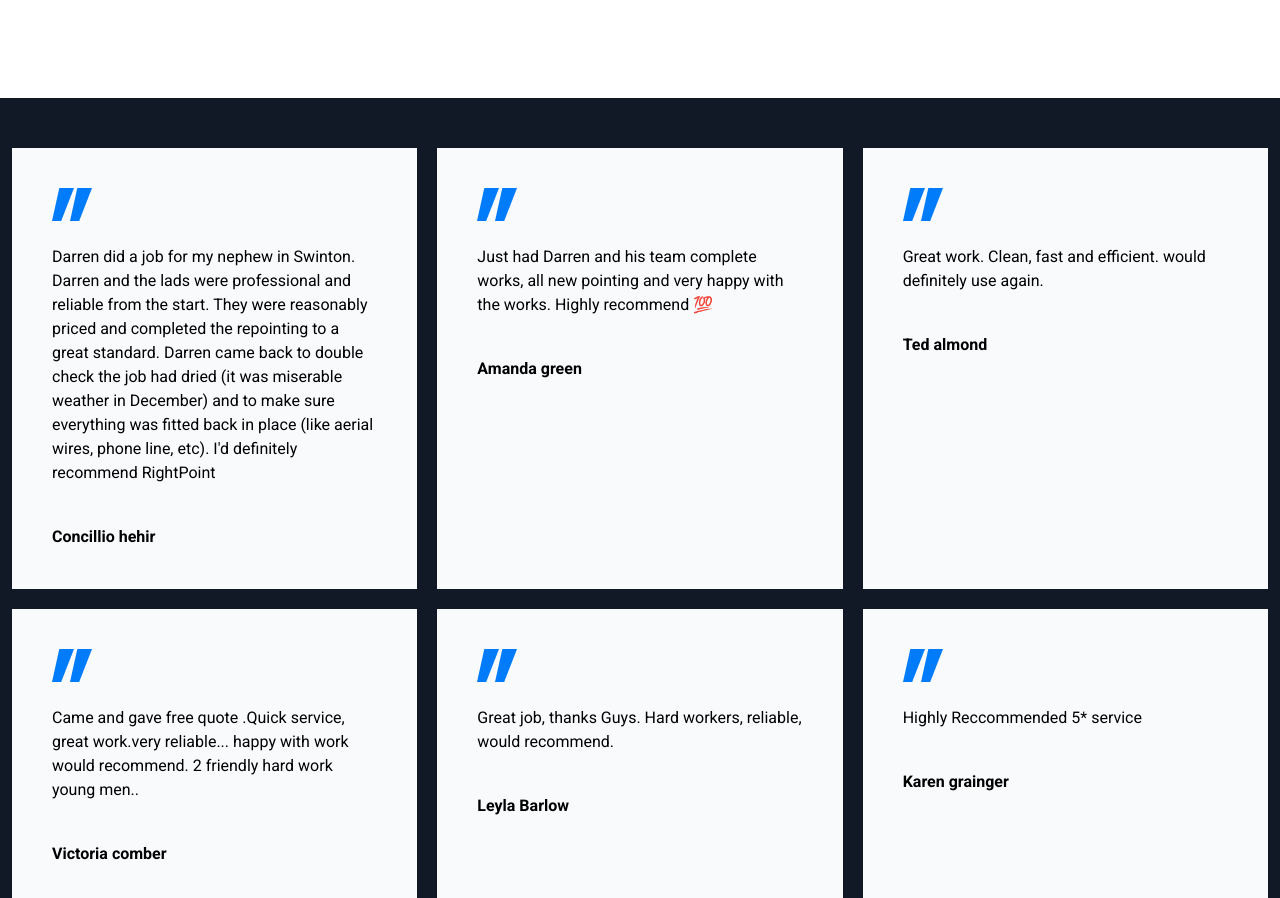
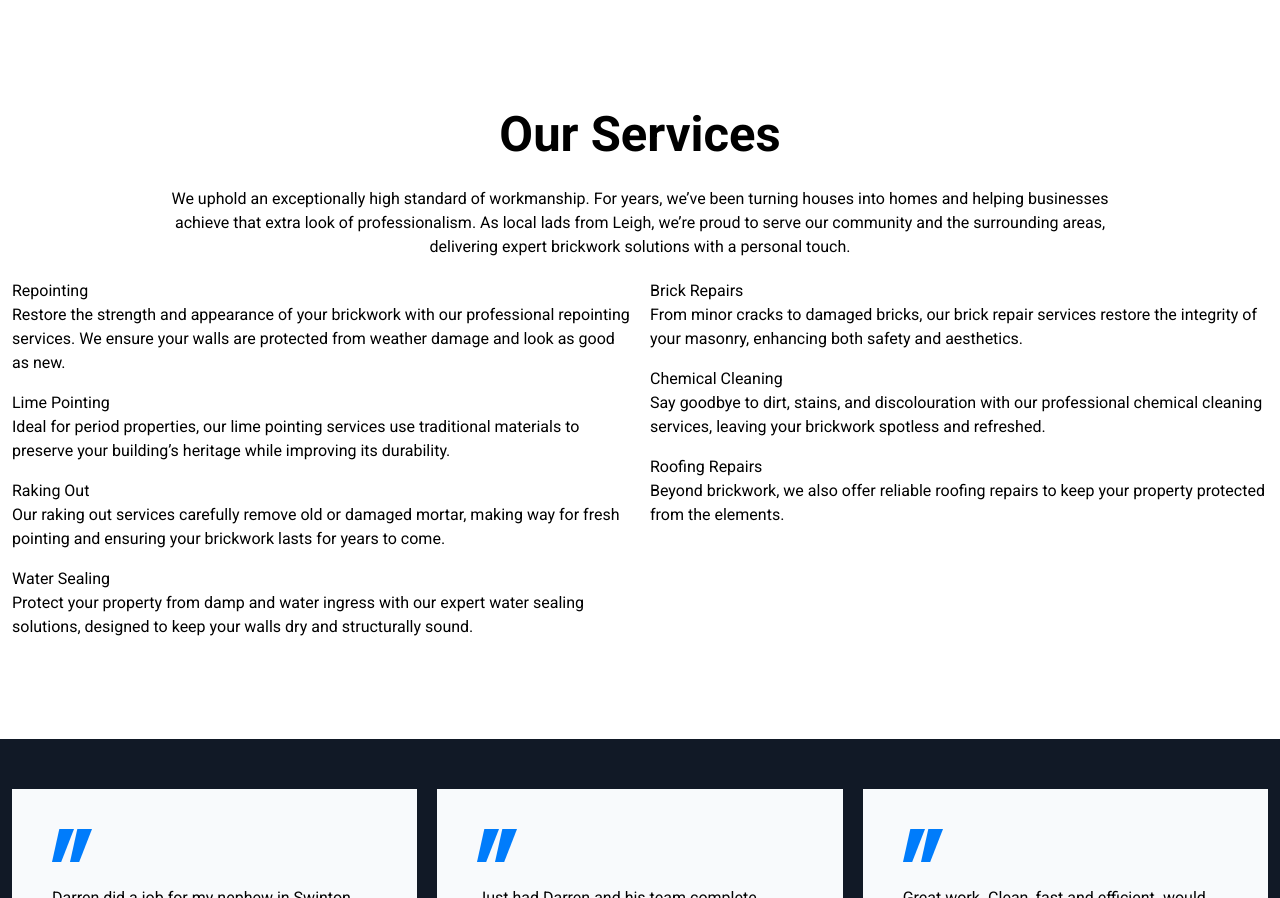
Before and after one commit to nbsimmons/rightpoint, a website: page index.html in a window 1280 px wide. Shown: the part 1810-2708 px from the top of the page. Drawn offline with Linux system fonts and the light colour scheme.

Commit message:
Added copy to HP

```diff
--- a/index.html
+++ b/index.html
@@ -156,6 +156,41 @@
           <p><strong>Experts in Brickwork & Repointing</strong><br />
             From repointing brickwork to cleaning and restoring aged masonry, RightPoint specialises in delivering high-quality results. No matter your project, our skilled team is here to ensure your brickwork stands the test of time.</p>
           <a class="button" href="/gallery.html">View all projects</a>
+        </div>
+      </div>
+    </section>
+
+    <section class="">
+      <div class="container grid grid-cols-12 gap-5">
+        <div class="col-span-12">
+          <div class="text-center max-w-[990px] mx-auto">
+            <h2>Our Services</h2>
+            <p>We uphold an exceptionally high standard of workmanship. For years, we’ve been turning houses into homes and helping businesses achieve that extra look of professionalism. As local lads from Leigh, we’re proud to serve our community and the surrounding areas, delivering expert brickwork solutions with a personal touch.</p>
+          </div>
+        </div>
+        <div class="col-span-12 md:col-span-6">
+          <h3>Repointing</h3>
+<p>Restore the strength and appearance of your brickwork with our professional repointing services. We ensure your walls are protected from weather damage and look as good as new.</p>
+
+<h3>Lime Pointing</h3>
+<p>Ideal for period properties, our lime pointing services use traditional materials to preserve your building’s heritage while improving its durability.</p>
+
+<h3>Raking Out</h3>
+<p>Our raking out services carefully remove old or damaged mortar, making way for fresh pointing and ensuring your brickwork lasts for years to come.</p>
+
+<h3>Water Sealing</h3>
+<p>Protect your property from damp and water ingress with our expert water sealing solutions, designed to keep your walls dry and structurally sound.</p>
+</div>
+<div class="col-span-12 md:col-span-6">
+<h3>Brick Repairs</h3>
+<p>From minor cracks to damaged bricks, our brick repair services restore the integrity of your masonry, enhancing both safety and aesthetics.</p>
+
+<h3>Chemical Cleaning</h3>
+<p>Say goodbye to dirt, stains, and discolouration with our professional chemical cleaning services, leaving your brickwork spotless and refreshed.</p>
+
+<h3>Roofing Repairs</h3>
+<p>Beyond brickwork, we also offer reliable roofing repairs to keep your property protected from the elements.</p>
+
         </div>
       </div>
     </section>
```
